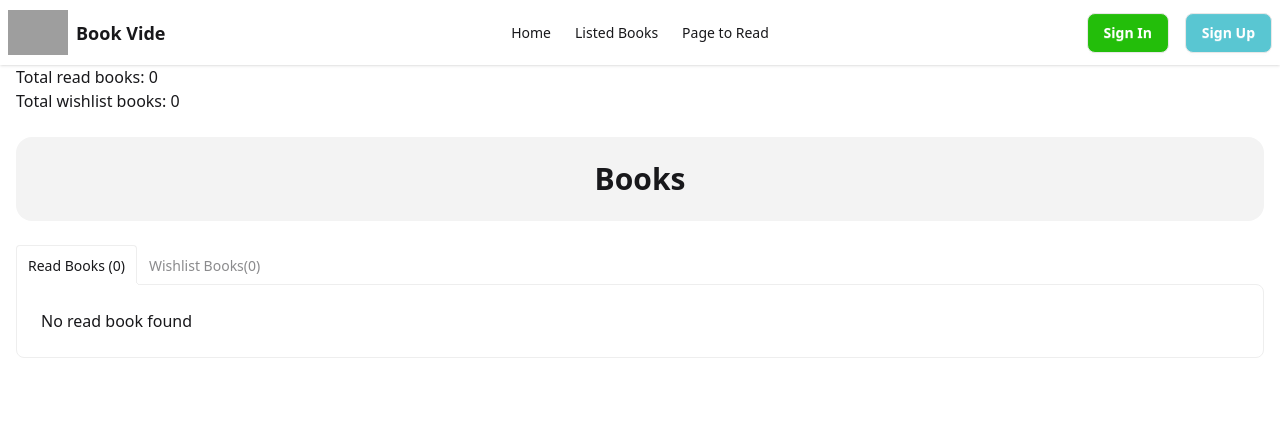
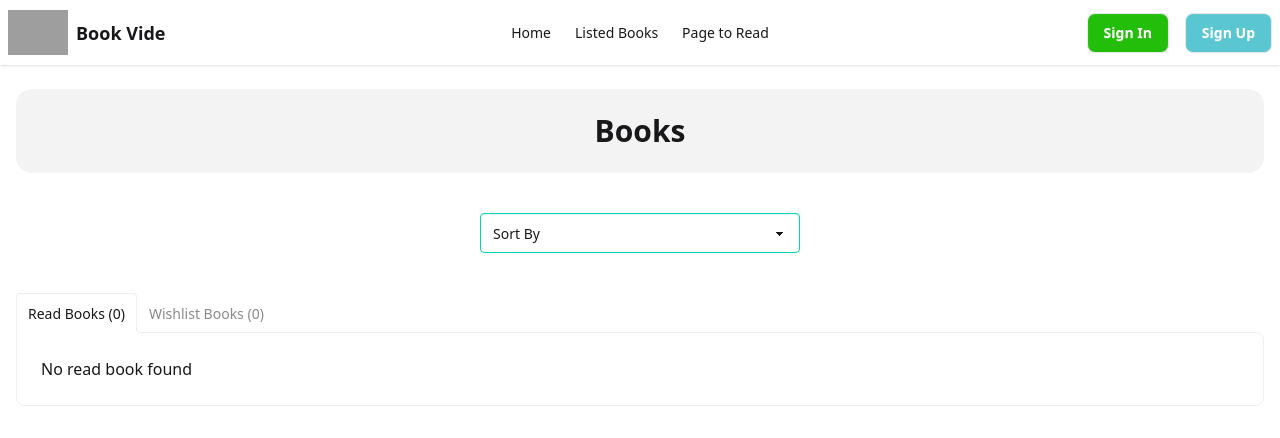
Before and after one commit to rahadshek/book-vibe, a Next.js app: page /listbook in a window 1280 px wide. Shown: the top 438 px of the page. Built offline with nearby package versions, Linux system fonts and the light colour scheme; grey boxes are pictures that could not be loaded.

Commit message:
create Sort by

```diff
--- /dev/null
+++ b/src/app/books/[bookId]/loading.tsx
@@ -0,0 +1,11 @@
+import React from "react";
+
+const BooksDetailsLoading = () => {
+  return (
+    <div>
+      <span className="loading loading-spinner loading-xl items-center"></span>
+    </div>
+  );
+};
+
+export default BooksDetailsLoading;
--- /dev/null
+++ b/src/app/books/loading.tsx
@@ -0,0 +1,11 @@
+import React from "react";
+
+const loading = () => {
+  return (
+    <div className="flex min-h-[70vh] w-full items-center justify-center">
+      <span className="loading loading-spinner loading-xl"></span>
+    </div>
+  );
+};
+
+export default loading;
--- a/src/app/listbook/page.tsx
+++ b/src/app/listbook/page.tsx
@@ -1,26 +1,61 @@
 "use client";
 
 import LiastCard from "@/components/liastCard/LiastCard";
-import BookCard from "@/components/shear/BookCard";
 import { BooksContext } from "@/context/BooksProvider";
 import { IBook } from "@/types/books.type";
-import React, { useContext } from "react";
+import { useContext, useState } from "react";
+
+type shortByType = "shortby" | "rating" | "page" | "year";
 
 const ListBooksPage = () => {
-  const { read, wishlist } = useContext(BooksContext);
+  const { read, wishlist } = useContext(BooksContext) as {
+    read: IBook[];
+    wishlist: IBook[];
+  };
+
+  const [shortBy, setShortBy] = useState<shortByType>("shortby");
+
+  const shortBooks = (books: IBook[]): IBook[] => {
+    const shortedBooks = [...books];
+
+    if (shortBy === "rating") {
+      shortedBooks.sort((a, b) => b.rating - a.rating);
+    } else if (shortBy === "page") {
+      shortedBooks.sort((a, b) => b.totalPages - a.totalPages);
+    } else if (shortBy === "year") {
+      shortedBooks.sort((a, b) => b.yearOfPublishing - a.yearOfPublishing);
+    }
+
+    return shortedBooks;
+  };
+
+  const readShortBy = shortBooks(read);
+  const wishlistShortBy = shortBooks(wishlist);
 
   return (
     <div className="container mx-auto px-4">
-      <p>Total read books: {read.length}</p>
-      <p>Total wishlist books: {wishlist.length}</p>
-
       <h2 className="my-6 rounded-2xl bg-[#f3f3f3] py-6 text-center text-3xl font-bold">
         Books
       </h2>
 
-      {/* Book Tabs */}
+
+
+      <div className="my-10 flex justify-center">
+        <select
+          className="select select-accent bg-gree-500"
+          value={shortBy}
+          onChange={(e) => setShortBy(e.target.value as shortByType)}
+        >
+          <option disabled value="shortby">
+            Sort By
+          </option>
+          <option value="rating">Rating</option>
+          <option value="page">Number of Pages</option>
+          <option value="year">Publisher Year</option>
+        </select>
+      </div>
+
       <div className="tabs tabs-lift">
-        {/* Read Books Tab */}
         <input
           type="radio"
           name="my_tabs_3"
@@ -31,32 +66,31 @@ const ListBooksPage = () => {
 
         <div className="tab-content border-base-300 bg-base-100 p-6">
           <div className="grid grid-cols-1 gap-6">
-            {read.length > 0 ? (
-              read.map((book: IBook) => {
-                return <LiastCard key={book.bookId} book={book} />;
-              })
+            {readShortBy.length > 0 ? (
+              readShortBy.map((book: IBook) => (
+                <LiastCard key={book.bookId} book={book} />
+              ))
             ) : (
               <p>No read book found</p>
             )}
           </div>
         </div>
 
-        {/* Wishlist Tab */}
         <input
           type="radio"
           name="my_tabs_3"
           className="tab"
-          aria-label={`Wishlist Books(${wishlist.length})`}
+          aria-label={`Wishlist Books (${wishlist.length})`}
         />
 
         <div className="tab-content border-base-300 bg-base-100 p-6">
           <div className="grid grid-cols-1 gap-6">
-            {wishlist.length > 0 ? (
-              wishlist.map((book: IBook) => {
-                return <LiastCard key={book.bookId} book={book} />;
-              })
+            {wishlistShortBy.length > 0 ? (
+              wishlistShortBy.map((book: IBook) => (
+                <LiastCard key={book.bookId} book={book} />
+              ))
             ) : (
-              <p>No wishlist book found </p>
+              <p>No wishlist book found</p>
             )}
           </div>
         </div>
--- a/src/components/booksDetails/ReadButtun.tsx
+++ b/src/components/booksDetails/ReadButtun.tsx
@@ -6,22 +6,28 @@ import React, { useContext } from "react";
 import { toast } from "react-toastify";
 
 const ReadButtun = ({ book }: { book: IBook }) => {
-  const booksProvider = useContext(BooksContext);
-
-  const { read, setRead } = booksProvider;
+  const { read, setRead } = useContext(BooksContext);
+  const isAlreadyAdded = read.some(
+    (item: IBook) => item.bookId === book.bookId,
+  );
 
   const handlReadBook = () => {
-    console.log("read hit now ", book);
+    // console.log("read hit now ", book);
+
+    if (isAlreadyAdded) {
+      return;
+    }
     setRead([...read, book]);
     toast.success(`you add a${book.bookName} book in your wishlist`);
   };
 
   return (
     <button
-      className="btn min-h-12 flex-1 rounded-xl border border-gray-300 bg-white text-base text-gray-900 hover:bg-gray-100"
+      className="btn min-h-12 flex-1 rounded-xl border-0 bg-[#50b1c9] text-base text-white hover:bg-[#399bb3] cursor-pointer disabled:cursor-not-allowed disabled:opacity-50"
       onClick={() => handlReadBook()}
+      disabled={isAlreadyAdded}
     >
-      Read
+      {isAlreadyAdded ? "Add to Read" : "Read"}
     </button>
   );
 };
--- a/src/components/booksDetails/WishlistButtun.tsx
+++ b/src/components/booksDetails/WishlistButtun.tsx
@@ -6,12 +6,17 @@ import React, { useContext } from "react";
 import { toast } from "react-toastify";
 
 const WishlistButtun = ({ book }: { book: IBook }) => {
-  const booksProvider = useContext(BooksContext);
+  const { wishlist, setWishlist } = useContext(BooksContext);
 
-  const { wishlist, setWishlist } = booksProvider;
+  const isAlreadyAdded = wishlist.some(
+    (item: IBook) => item.bookId === book.bookId,
+  );
 
   const handlWishlistBook = () => {
-    console.log(" wishlist hit now ", book);
+    if (isAlreadyAdded) {
+      return;
+    }
+    // console.log(" wishlist hit now ", book);
     setWishlist([...wishlist, book]);
 
     toast.success(`you add a${book.bookName} book in your wishlist`);
@@ -19,10 +24,11 @@ const WishlistButtun = ({ book }: { book: IBook }) => {
 
   return (
     <button
-      className="btn min-h-12 flex-1 rounded-xl border-0 bg-[#50b1c9] text-base text-white hover:bg-[#399bb3]"
+       className="btn min-h-12 flex-1 rounded-xl border-0 bg-[#50b1c9] text-base text-white hover:bg-[#399bb3] cursor-pointer disabled:cursor-not-allowed disabled:opacity-50"
       onClick={() => handlWishlistBook()}
+      disabled={isAlreadyAdded}
     >
-      Wishlist
+      {isAlreadyAdded ? " Add to Wishlist" : "wishlist"}
     </button>
   );
 };
--- a/src/components/liastCard/LiastCard.tsx
+++ b/src/components/liastCard/LiastCard.tsx
@@ -1,4 +1,3 @@
-import React from "react";
 import Image from "next/image";
 import { FaRegStar, FaMapMarkerAlt } from "react-icons/fa"; // অথবা প্রয়োজনীয় আইকন
 import { HiOutlineUsers, HiOutlineDocumentText } from "react-icons/hi2";
--- a/src/components/shear/BookCard.tsx
+++ b/src/components/shear/BookCard.tsx
@@ -1,19 +1,18 @@
-import React from 'react';
-import Image from 'next/image';
-import { FaRegStar } from 'react-icons/fa';
-import { IBook } from '@/types/books.type';
-import Link from 'next/link';
+import React from "react";
+import Image from "next/image";
+import { FaRegStar } from "react-icons/fa";
+import { IBook } from "@/types/books.type";
+import Link from "next/link";
 
 interface IBookPromis {
-    book:IBook
+  book: IBook;
 }
 
-const BookCard = ({ book }:IBookPromis) => {
+const BookCard = ({ book }: IBookPromis) => {
   const { bookName, author, image, rating, tags } = book;
 
   return (
     <div className="w-full rounded-3xl border border-[#dcdcdc] p-4 transition-all duration-300 hover:-translate-y-1 hover:shadow-lg sm:p-5">
-
       {/* Book Image */}
       <div className="flex h-64 items-center justify-center overflow-hidden rounded-2xl bg-[#f3f3f3] p-5 sm:h-72 ">
         <Image
@@ -60,14 +59,12 @@ const BookCard = ({ book }:IBookPromis) => {
         </span>
       </div>
 
-
       <Link
         href={`/books/${book.bookId}`}
-  className="mt-5 flex w-full items-center justify-center rounded-full bg-black px-5 py-3 font-semibold text-white transition-all duration-300 hover:bg-black hover:shadow-md active:scale-95"
+        className="mt-5 flex w-full items-center justify-center rounded-full bg-green-600 px-5 py-3 font-semibold text-white transition-all duration-300 hover:bg-black hover:shadow-md active:scale-95"
       >
         View Details →
       </Link>
-
     </div>
   );
 };
```
Lines whose indentation alone changed are shown as unchanged.
